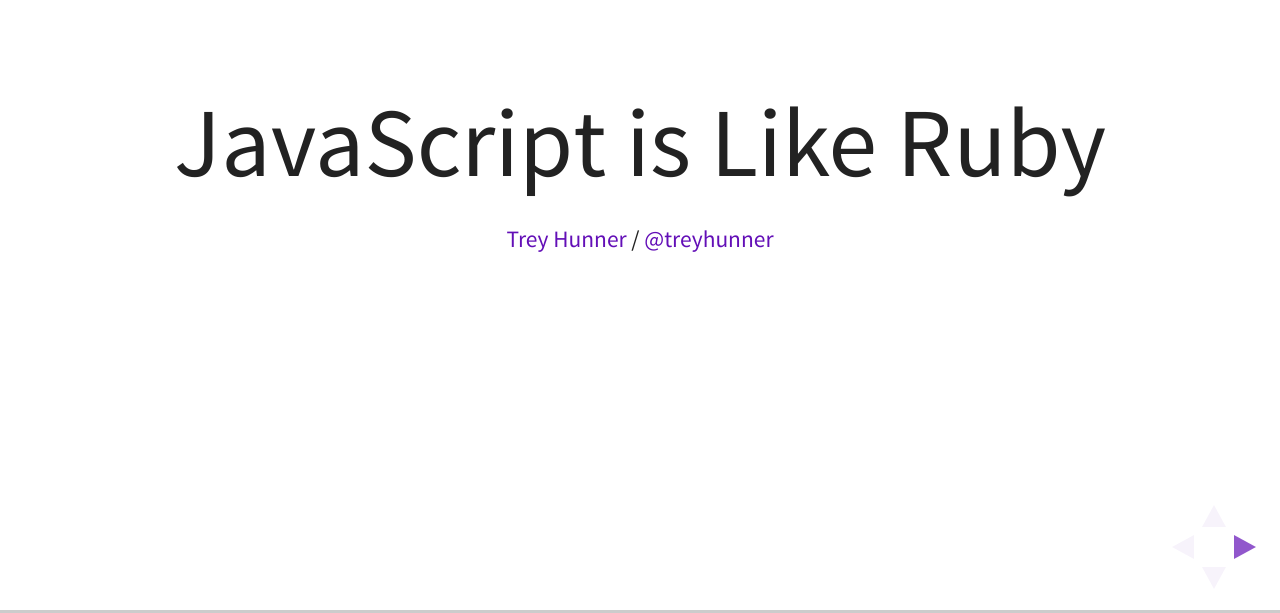
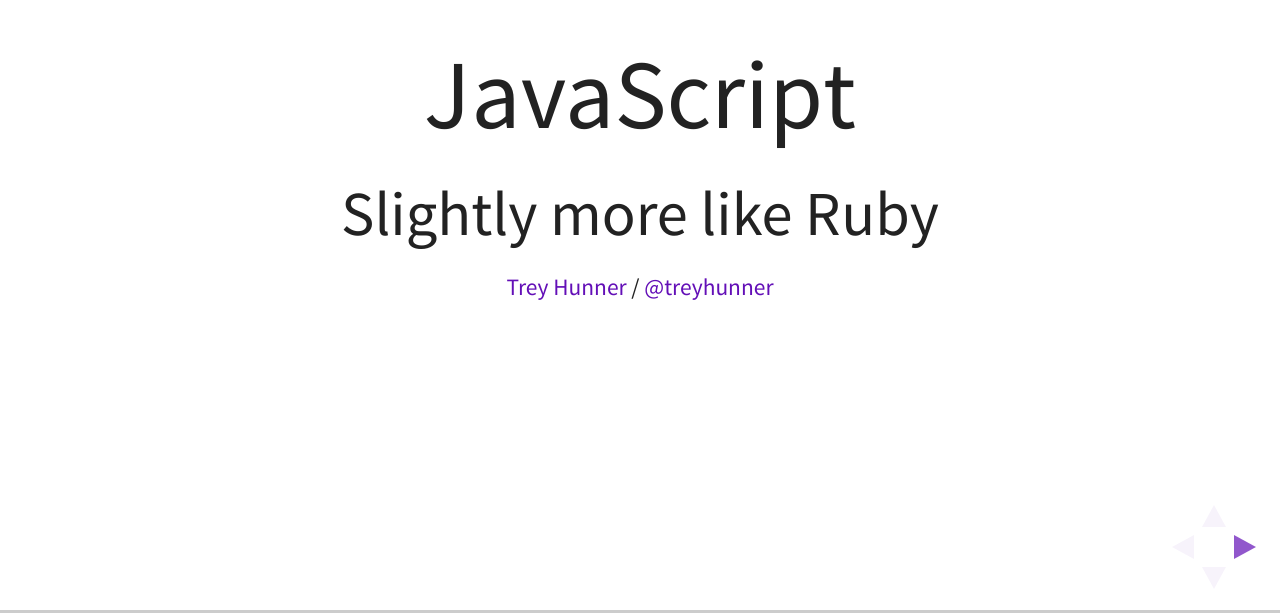
Before and after one commit to treyhunner/javascript-is-like-ruby, a website: page index.html in a window 1280 px wide. Shown: the part 187-800 px from the top of the page. Drawn offline with Linux system fonts and the light colour scheme.

Commit message:
Update talk title

```diff
--- a/index.html
+++ b/index.html
@@ -42,7 +42,8 @@
       <div class="slides">
 
         <section data-background="#ffffff" data-background-transition="zoom" data-transition="zoom" data-transition-speed="fast">
-          <h1>JavaScript is Like Ruby</h1>
+          <h1>JavaScript</h1>
+          <h2>Slightly more like Ruby</h2>
           <p>
             <small><a href="http://treyhunner.com">Trey Hunner</a> / <a href="https://twitter.com/treyhunner">@treyhunner</a></small>
           </p>
```
